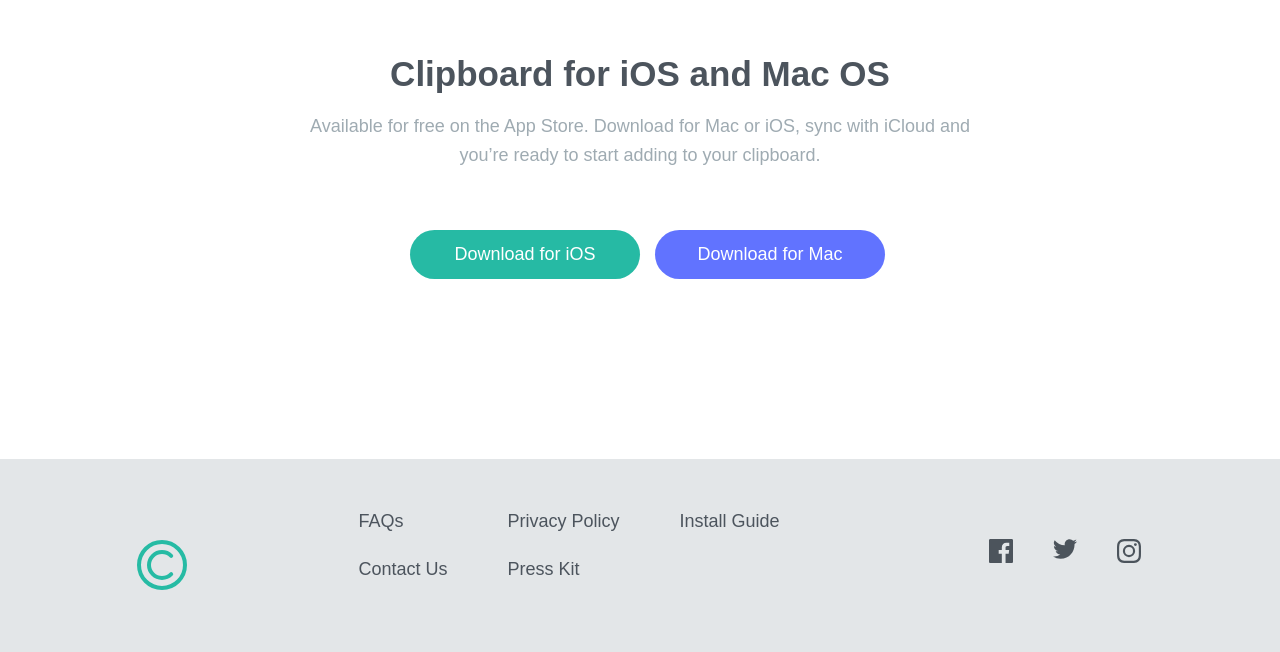
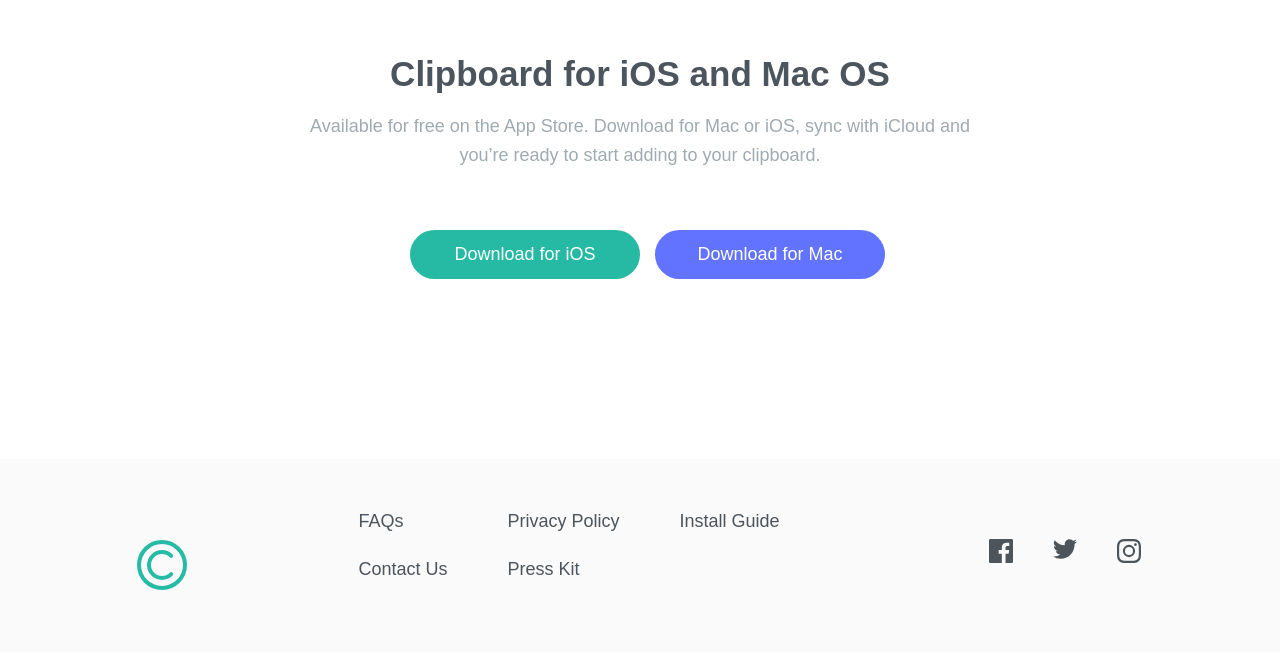
Before and after one commit to black-butterflyyy/clipboard-landing-page, a plain HTML site: page index.html in a window 1280 px wide. Shown: the part 3195-3847 px from the top of the page. Drawn offline with Linux system fonts and the light colour scheme; a web font is replaced by a local one.

Commit message:
Update footer bg

```diff
--- a/css/styles.css
+++ b/css/styles.css
@@ -189,7 +189,7 @@ main {
 */
 
 footer {
-  background-color: hsl(201, 11%, 90%);
+  background-color: #fafafa;
   width: 100vw;
   height: 100%;
   display: flex;
```
